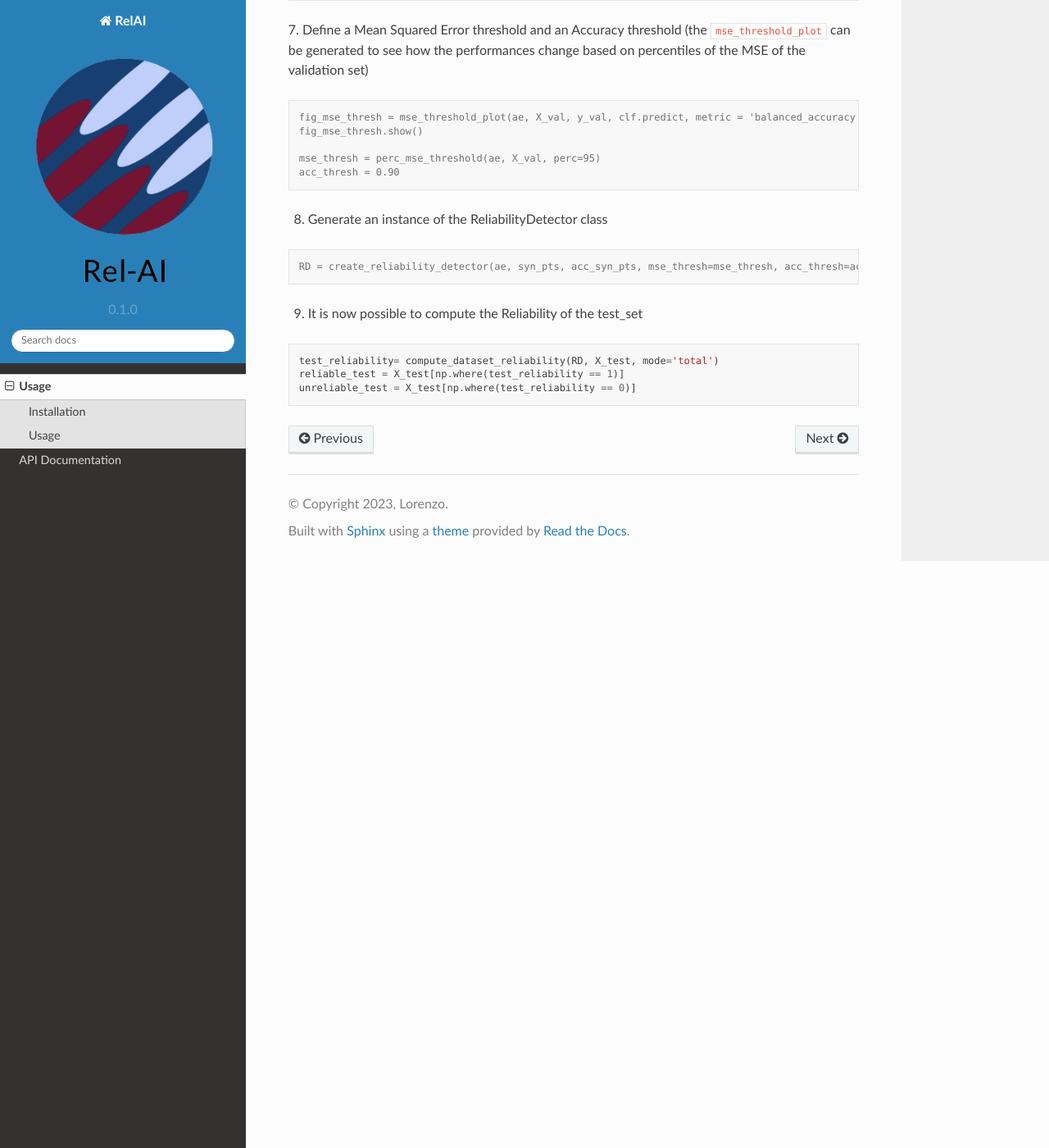
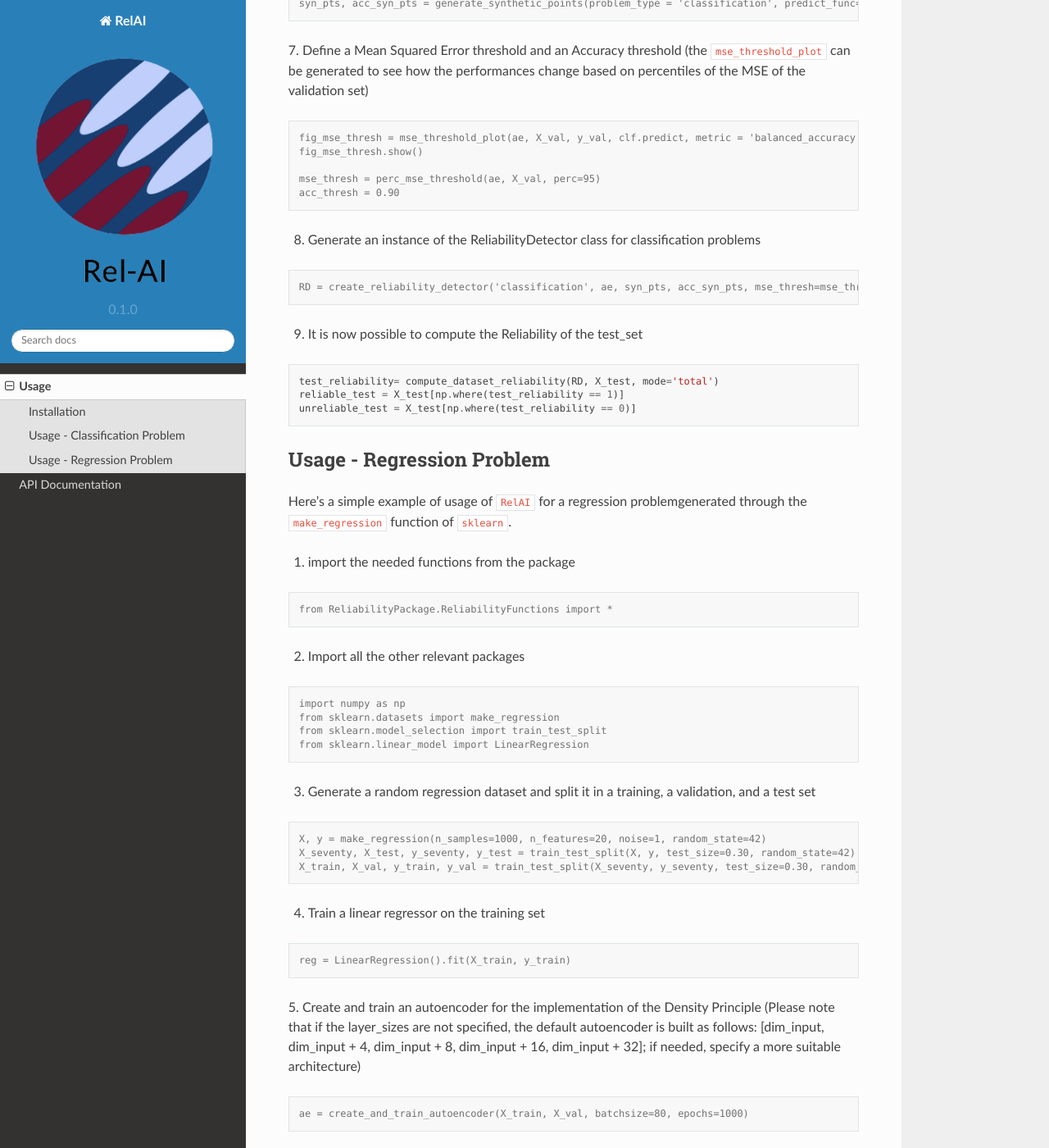
Before and after one commit to GiovannaNicora/rel-doc, a Sphinx documentation site: the page built from docs/source/usage.rst, in a window 1280 px wide and 1400 px high, scrolled down 1404 px. Shown: the whole window at 82% size. Built offline with Sphinx 7.4.7 and the Read the Docs theme 2.0.0, drawn with Linux system fonts in a browser that asks for light colours; some of the changed text lies outside the part shown.

Commit message:
Update usage.rst

```diff
--- a/docs/source/usage.rst
+++ b/docs/source/usage.rst
@@ -19,10 +19,10 @@
    (.venv) $ python -m pip install --index-url https://test.pypi.org/simple/ --extra-index-url https://pypi.org/simple ReliabilityPackage
 
 
-Usage
+Usage - Classification Problem
 ----------------
 
-Here's a simple example of usage of the ``RelAI`` with the ``breast_cancer`` dataset of ``sklearn``.
+Here's a simple example of usage of ``RelAI`` for a typical classification problem, with the ``breast_cancer`` dataset of ``sklearn``.
 
 
 1. import the needed functions from the package
@@ -70,7 +70,7 @@
 
 .. code-block:: console
 
-      syn_pts, acc_syn_pts = generate_synthetic_points(clf.predict, X_train, y_train, method="GN", k = 5)
+      syn_pts, acc_syn_pts = generate_synthetic_points(problem_type = 'classification', predict_func=clf.predict, X_train=X_train, y_train=y_train, method='GN', k=5)
 
 7. Define a Mean Squared Error threshold and an Accuracy threshold
 (the ``mse_threshold_plot`` can be generated to see how the performances change based on percentiles of the MSE of the validation set)
@@ -84,11 +84,11 @@
    acc_thresh = 0.90
 
 
-8. Generate an instance of the ReliabilityDetector class
+8. Generate an instance of the ReliabilityDetector class for classification problems
 
 .. code-block:: console
 
-   RD = create_reliability_detector(ae, syn_pts, acc_syn_pts, mse_thresh=mse_thresh, acc_thresh=acc_thresh, proxy_model="MLP")
+   RD = create_reliability_detector('classification', ae, syn_pts, acc_syn_pts, mse_thresh=mse_thresh, perf_thresh=acc_thresh, proxy_model="MLP")
 
 9. It is now possible to compute the Reliability of the test_set
 
@@ -97,3 +97,76 @@
    test_reliability= compute_dataset_reliability(RD, X_test, mode='total')
    reliable_test = X_test[np.where(test_reliability == 1)]
    unreliable_test = X_test[np.where(test_reliability == 0)]
+
+Usage - Regression Problem
+----------------
+
+Here's a simple example of usage of ``RelAI`` for a regression problemgenerated through the ``make_regression`` function of ``sklearn``.
+
+
+1. import the needed functions from the package
+
+
+.. code-block:: console
+
+   from ReliabilityPackage.ReliabilityFunctions import *
+
+
+2. Import all the other relevant packages
+
+.. code-block:: console
+
+   import numpy as np
+   from sklearn.datasets import make_regression
+   from sklearn.model_selection import train_test_split
+   from sklearn.linear_model import LinearRegression
+
+3. Generate a random regression dataset and split it in a training, a validation, and a test set
+
+.. code-block:: console
+
+   X, y = make_regression(n_samples=1000, n_features=20, noise=1, random_state=42)
+   X_seventy, X_test, y_seventy, y_test = train_test_split(X, y, test_size=0.30, random_state=42)
+   X_train, X_val, y_train, y_val = train_test_split(X_seventy, y_seventy, test_size=0.30, random_state=42)
+
+4. Train a linear regressor on the training set
+
+.. code-block:: console
+
+   reg = LinearRegression().fit(X_train, y_train)
+
+5. Create and train an autoencoder for the implementation of the Density Principle
+(Please note that if the layer_sizes are not specified, the default autoencoder is built as follows: [dim_input, dim_input + 4, dim_input + 8, dim_input + 16, dim_input + 32];
+if needed, specify a more suitable architecture)
+
+.. code-block:: console
+
+      ae = create_and_train_autoencoder(X_train, X_val, batchsize=80, epochs=1000)
+
+6. Generate the dataset of the synthetic points and their associated values of Mean Squared Error
+
+.. code-block:: console
+
+      syn_pts, mse_syn_pts = generate_synthetic_points(problem_type = 'regression', predict_func=reg.predict, X_train=X_train, y_train=y_train, method='GN', k=5)
+
+7. Define a Mean Squared Error threshold for the Density Principle and a performance threshold for the Local Fit Principle (MSE as the performance metric for the Local Fit Principle)
+
+.. code-block:: console
+
+   mse_thresh = perc_mse_threshold(ae, X_val, perc=95)
+   performance_thresh = 0.8
+
+
+8. Generate an instance of the ReliabilityDetector class for regression problems
+
+.. code-block:: console
+
+   RD = create_reliability_detector('regression', ae, syn_pts, mse_syn_pts, mse_thresh=mse_thresh, perf_thresh=performance_thresh, proxy_model="MLP")
+
+9. It is now possible to compute the Reliability of the test_set
+
+.. code-block::
+
+   test_reliability= compute_dataset_reliability(RD, X_test, mode='total')
+   reliable_test = X_test[np.where(test_reliability == 1)]
+   unreliable_test = X_test[np.where(test_reliability == 0)]
```
